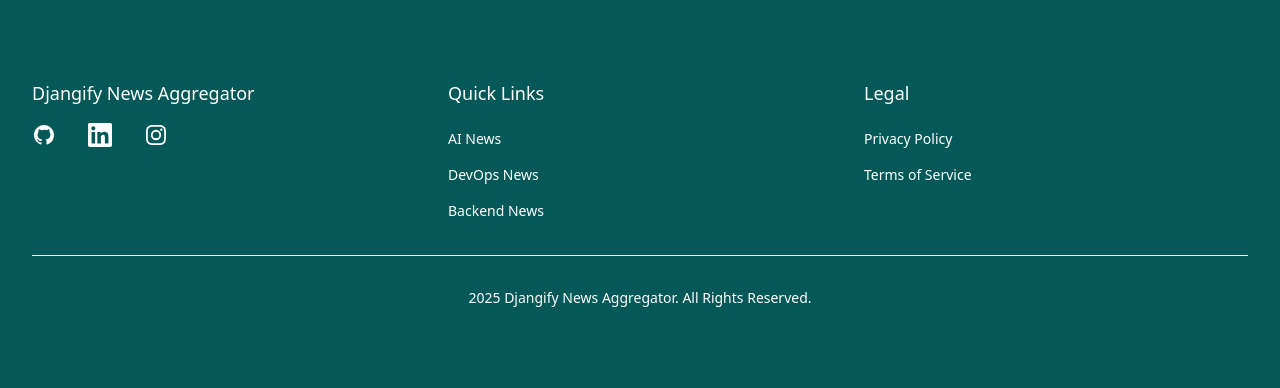
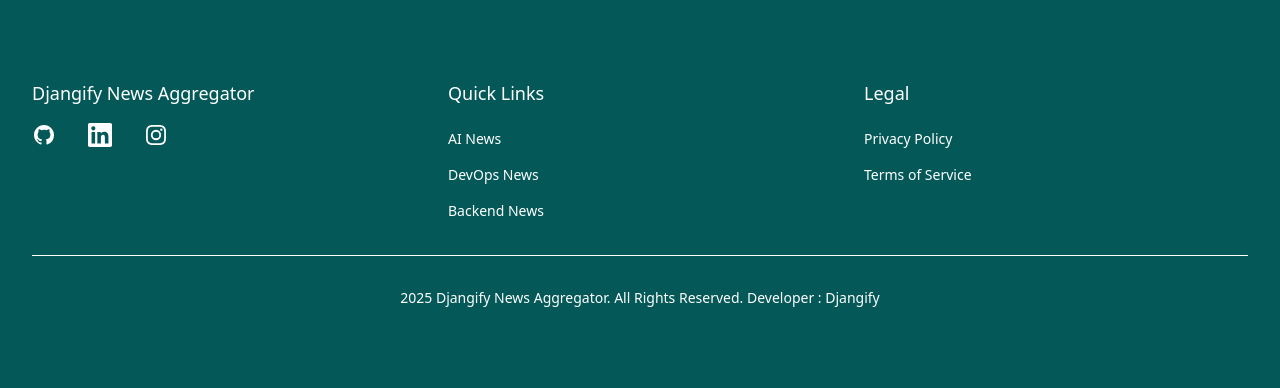
Before and after one commit to djangify/news, a Django app: page /terms-policy/ in a window 1280 px wide. Shown: the part 2497-2885 px from the top of the page. Run offline with Django 5.2, Linux system fonts and the light colour scheme; data that the repository does not hold is empty; style sheets or scripts are compiled from the project's sources.

Commit message:
added djangify.com to footer as developer

```diff
--- a/templates/components/footer.html
+++ b/templates/components/footer.html
@@ -49,7 +49,7 @@
             </div>
         </div>
         <div class="border-t border-white mt-8 pt-8 text-center text-sm ">
-            <p>  2025 <a href="https://djangify.com" class="text-text hover:text-accent transition-colors" target="_blank">Djangify News Aggregator</a>. All Rights Reserved.</p>
+            <p>  2025 Djangify News Aggregator. All Rights Reserved.  Developer :<a href="https://djangify.com" class="text-text hover:text-accent transition-colors" target="_blank"> Djangify </a> </p>
         </div>
     </div>
 </div>
```
